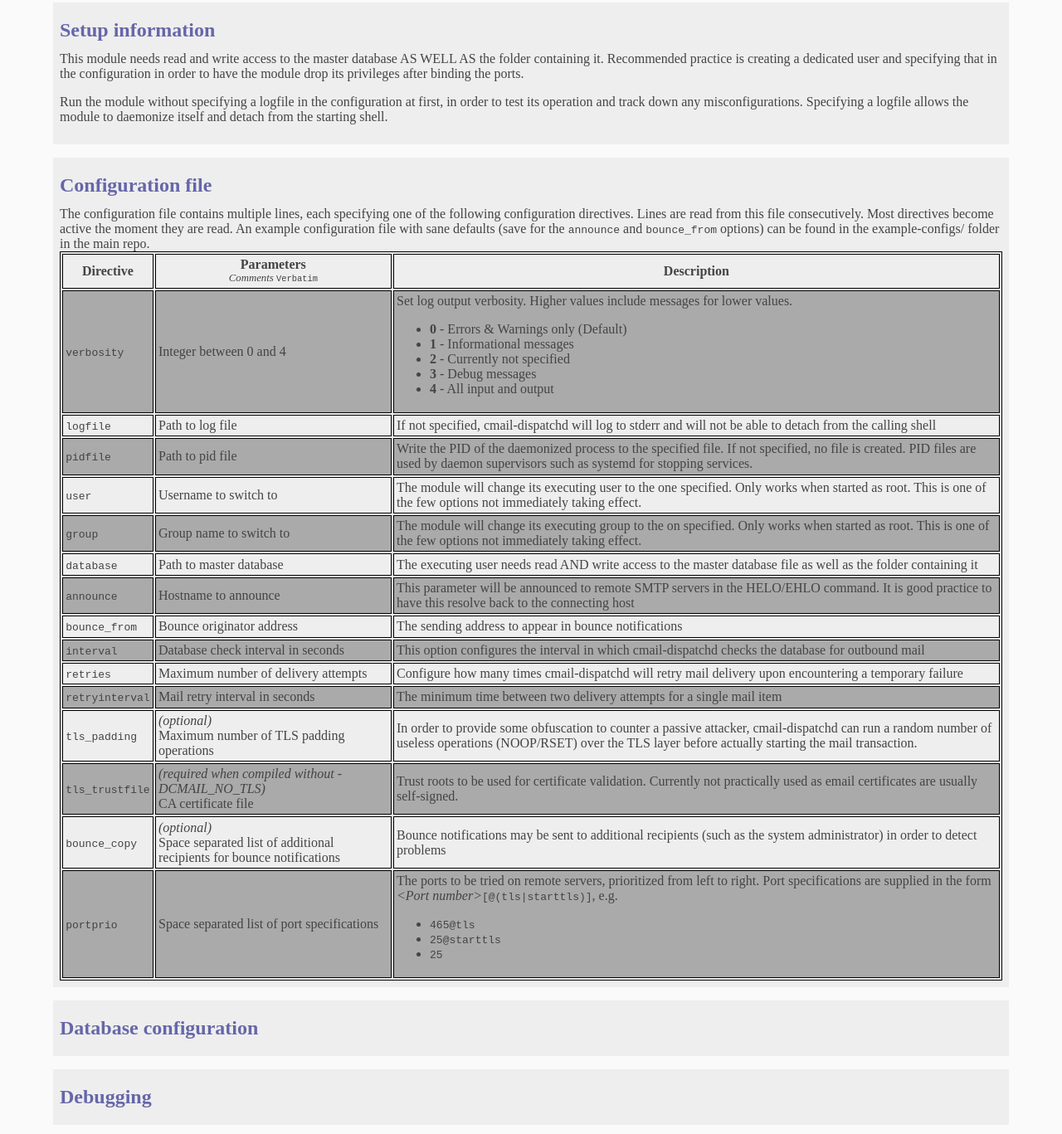
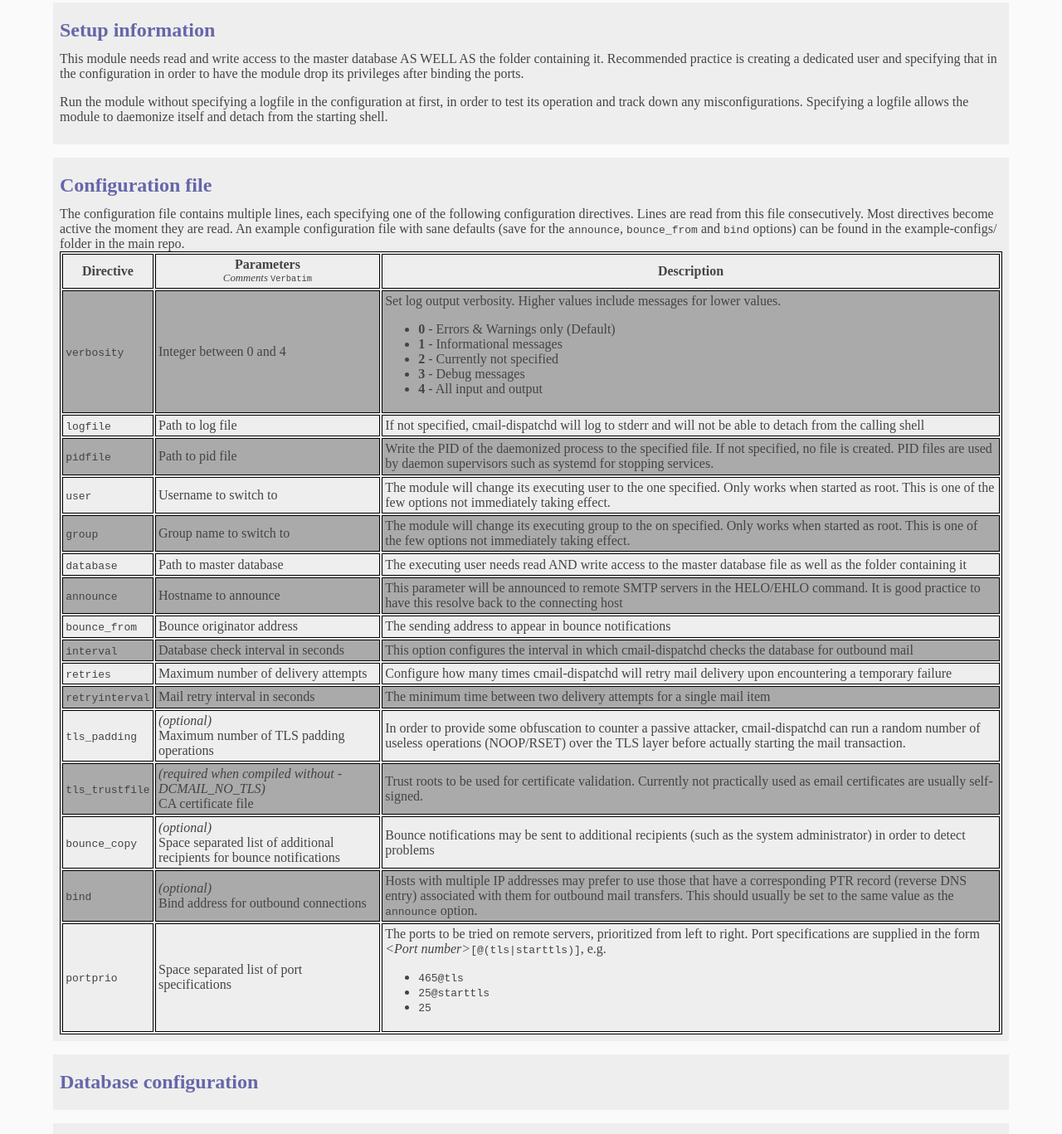
Before and after one commit to cmail-mta/homepage, a plain HTML site: page modules/dispatchd.htm in a window 1280 px wide. Shown: the part 353-1720 px from the top of the page at 83% size. Drawn offline with Linux system fonts and the light colour scheme.

Commit message:
Update dispatchd configuration documentation

```diff
--- a/modules/dispatchd.htm
+++ b/modules/dispatchd.htm
@@ -53,8 +53,9 @@
 			<h2>Configuration file</h2>
 			The configuration file contains multiple lines, each specifying one of the following configuration
 			directives. Lines are read from this file consecutively. Most directives become active the moment
-			they are read. An example configuration file with sane defaults (save for the <code>announce</code>
-			and <code>bounce_from</code> options) can be found in the example-configs/ folder in the main repo.
+			they are read. An example configuration file with sane defaults (save for the <code>announce</code>,
+			<code>bounce_from</code> and <code>bind</code> options) can be found in the example-configs/ folder
+			in the main repo.
 
 			<table border="1">
 				<tr>
@@ -173,6 +174,18 @@
 					<td>Bounce notifications may be sent to additional recipients (such as the system administrator) in order to detect problems</td>
 				</tr>
 				<tr>
+					<td><code>bind</code></td>
+					<td>
+						<i>(optional)</i><br/>
+						Bind address for outbound connections
+					</td>
+					<td>
+						Hosts with multiple IP addresses may prefer to use those that have a corresponding PTR record (reverse DNS entry)
+						associated with them for outbound mail transfers. This should usually be set to the same value as the <code>announce</code>
+						option.
+					</td>
+				</tr>
+				<tr>
 					<td><code>portprio</code></td>
 					<td>Space separated list of port specifications</td>
 					<td>
```
